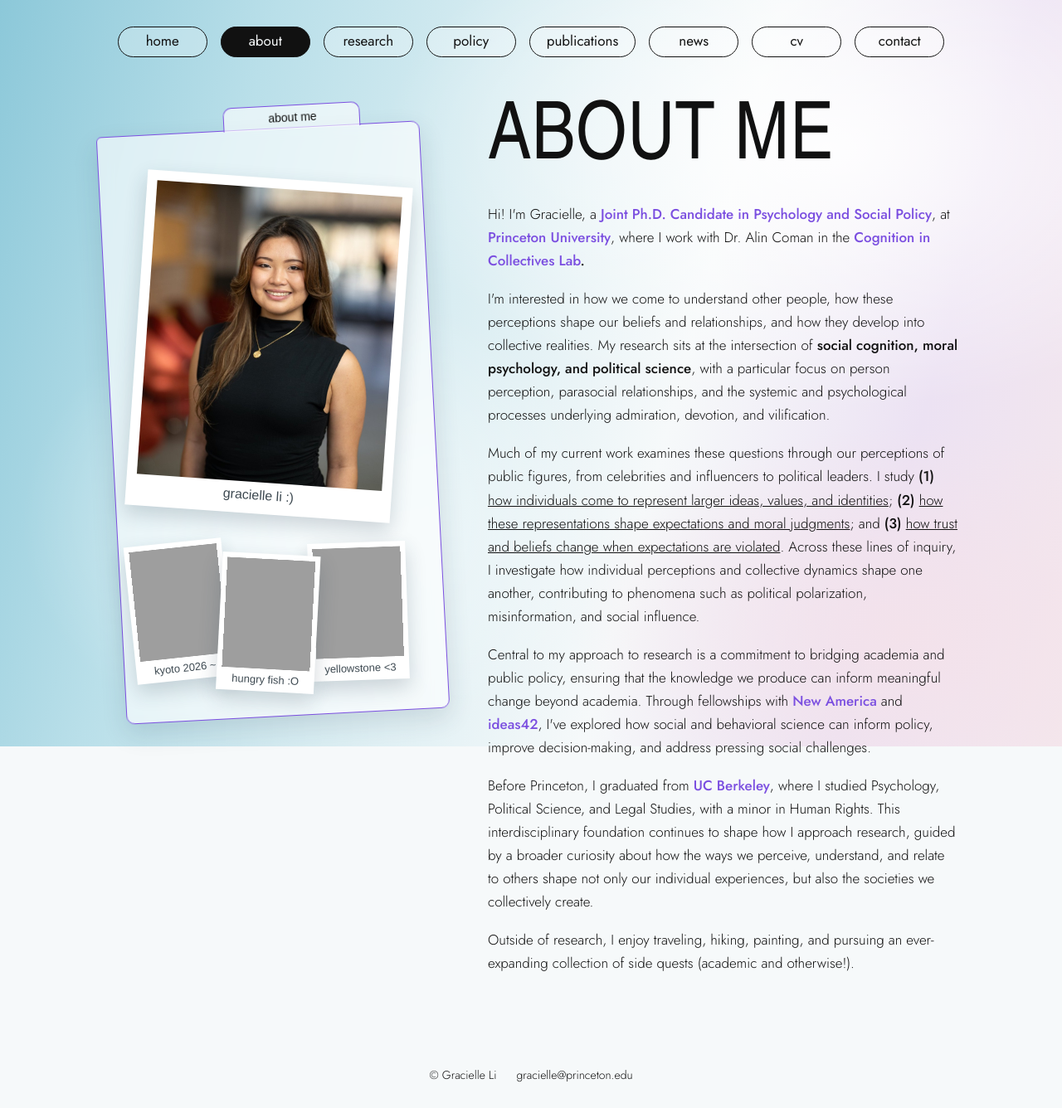
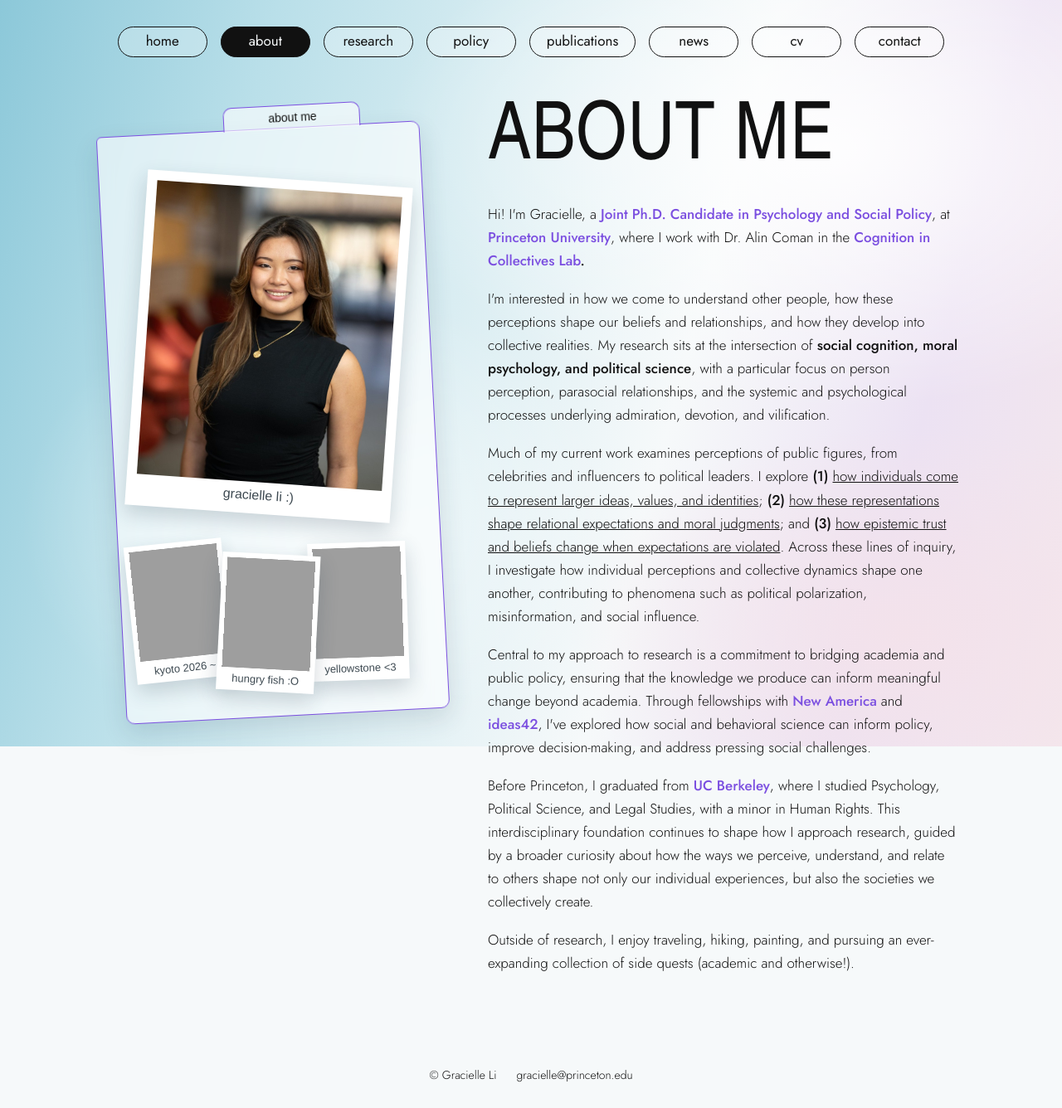
Before and after one commit to gracielleli/gracielleli.github.io, a Jekyll site: the page built from about.html, in a window 1280 px wide. Shown: the whole page at 83% size. Built offline with Jekyll 4.4.1, drawn with Linux system fonts in a browser that asks for light colours; some web fonts are replaced; grey boxes are pictures that could not be loaded.

Commit message:
Update about.html

```diff
--- a/about.html
+++ b/about.html
@@ -31,8 +31,10 @@ nav: about
     <h1 class="display">about me</h1>
 
     <p>Hi! I'm Gracielle, a <strong><a href="http://jdp.princeton.edu/" target="_blank" rel="noopener">Joint Ph.D. Candidate in Psychology and Social Policy</a></strong>, at <strong><a href="https://www.princeton.edu" target="_blank" rel="noopener">Princeton University</strong></a>, where I work with Dr. Alin Coman in the <strong><a href="https://www.comanlab.com/" target="_blank" rel="noopener">Cognition in Collectives Lab</a>.</strong></p>
-    <p>I'm interested in how we come to understand other people, how these perceptions shape our beliefs and relationships, and how they develop into collective realities. My research sits at the intersection of <strong>social cognition, moral psychology, and political science</strong>, with a particular focus on person perception, parasocial relationships, and the systemic and psychological processes underlying admiration, devotion, and vilification.</p>
-    <p>Much of my current work examines these questions through our perceptions of public figures, from celebrities and influencers to political leaders. I study <strong>(1)</strong> <u>how individuals come to represent larger ideas, values, and identities</u>; <strong>(2)</strong> <u>how these representations shape expectations and moral judgments</u>; and <strong>(3)</strong> <u>how trust and beliefs change when expectations are violated</u>. Across these lines of inquiry, I investigate how individual perceptions and collective dynamics shape one another, contributing to phenomena such as political polarization, misinformation, and social influence.</p>    <p>Central to my approach to research is a commitment to bridging academia and public policy, ensuring that the knowledge we produce can inform meaningful change beyond academia. Through fellowships with <a href="https://www.newamerica.org/" target="_blank" rel="noopener"><strong>New America</strong></a> and <a href="https://www.ideas42.org/" target="_blank" rel="noopener"><strong>ideas42</strong></a>, I've explored how social and behavioral science can inform policy, improve decision-making, and address pressing social challenges.</p>
+    <p>I'm interested in how we come to understand other people, how these perceptions shape our beliefs and relationships, and how they develop into collective realities.
+      My research sits at the intersection of <strong>social cognition, moral psychology, and political science</strong>, with a particular focus on person perception, parasocial relationships, and the systemic and psychological processes underlying admiration, devotion, and vilification.</p>
+    <p>Much of my current work examines perceptions of public figures, from celebrities and influencers to political leaders.
+      I explore <strong>(1)</strong> <u>how individuals come to represent larger ideas, values, and identities</u>; <strong>(2)</strong> <u>how these representations shape relational expectations and moral judgments</u>; and <strong>(3)</strong> <u>how epistemic trust and beliefs change when expectations are violated</u>. Across these lines of inquiry, I investigate how individual perceptions and collective dynamics shape one another, contributing to phenomena such as political polarization, misinformation, and social influence.</p>    <p>Central to my approach to research is a commitment to bridging academia and public policy, ensuring that the knowledge we produce can inform meaningful change beyond academia. Through fellowships with <a href="https://www.newamerica.org/" target="_blank" rel="noopener"><strong>New America</strong></a> and <a href="https://www.ideas42.org/" target="_blank" rel="noopener"><strong>ideas42</strong></a>, I've explored how social and behavioral science can inform policy, improve decision-making, and address pressing social challenges.</p>
     <p>Before Princeton, I graduated from <a href="https://www.berkeley.edu" target="_blank" rel="noopener"><strong>UC Berkeley</strong></a>, where I studied Psychology, Political Science, and Legal Studies, with a minor in Human Rights. This interdisciplinary foundation continues to shape how I approach research, guided by a broader curiosity about how the ways we perceive, understand, and relate to others shape not only our individual experiences, but also the societies we collectively create.</p>
     <p>Outside of research, I enjoy traveling, hiking, painting, and pursuing an ever-expanding collection of side quests (academic and otherwise!).</p>
   </div>
```
